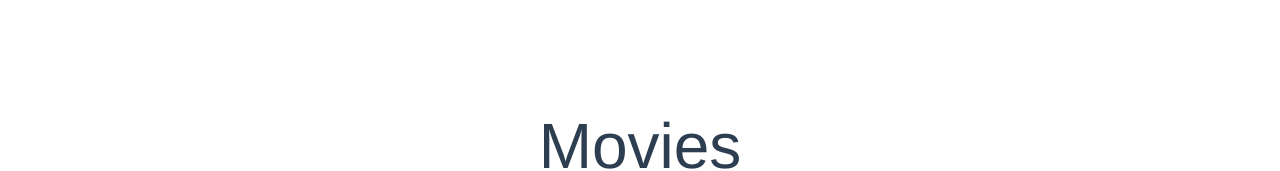
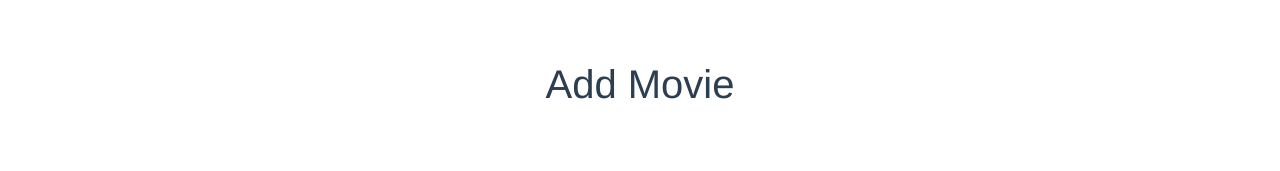
Before and after one commit to richardingwe/vue-lite-movies-app, a Vue app: page / in a window 1280 px wide. Shown: the top 171 px of the page. Built offline with nearby package versions, Linux system fonts and the light colour scheme.

Commit message:
created the addmovie component

```diff
--- a/src/App.vue
+++ b/src/App.vue
@@ -1,4 +1,5 @@
 <template>
+	<AddMovie />
 	<Cards />
 	<!-- <section class="container">
 		<div class="row section">
@@ -114,11 +115,13 @@
 
 <script>
 	import Cards from './components/Cards.vue';
+	import AddMovie from './components/AddMovie.vue';
 
 	export default {
 		name: 'App',
 		components: {
 			Cards,
+			AddMovie,
 		},
 	};
 </script>
--- /dev/null
+++ b/src/components/AddMovie.vue
@@ -0,0 +1,9 @@
+<template>
+	<h1>Add Movie</h1>
+</template>
+
+<script>
+	export default {};
+</script>
+
+<style></style>
```
